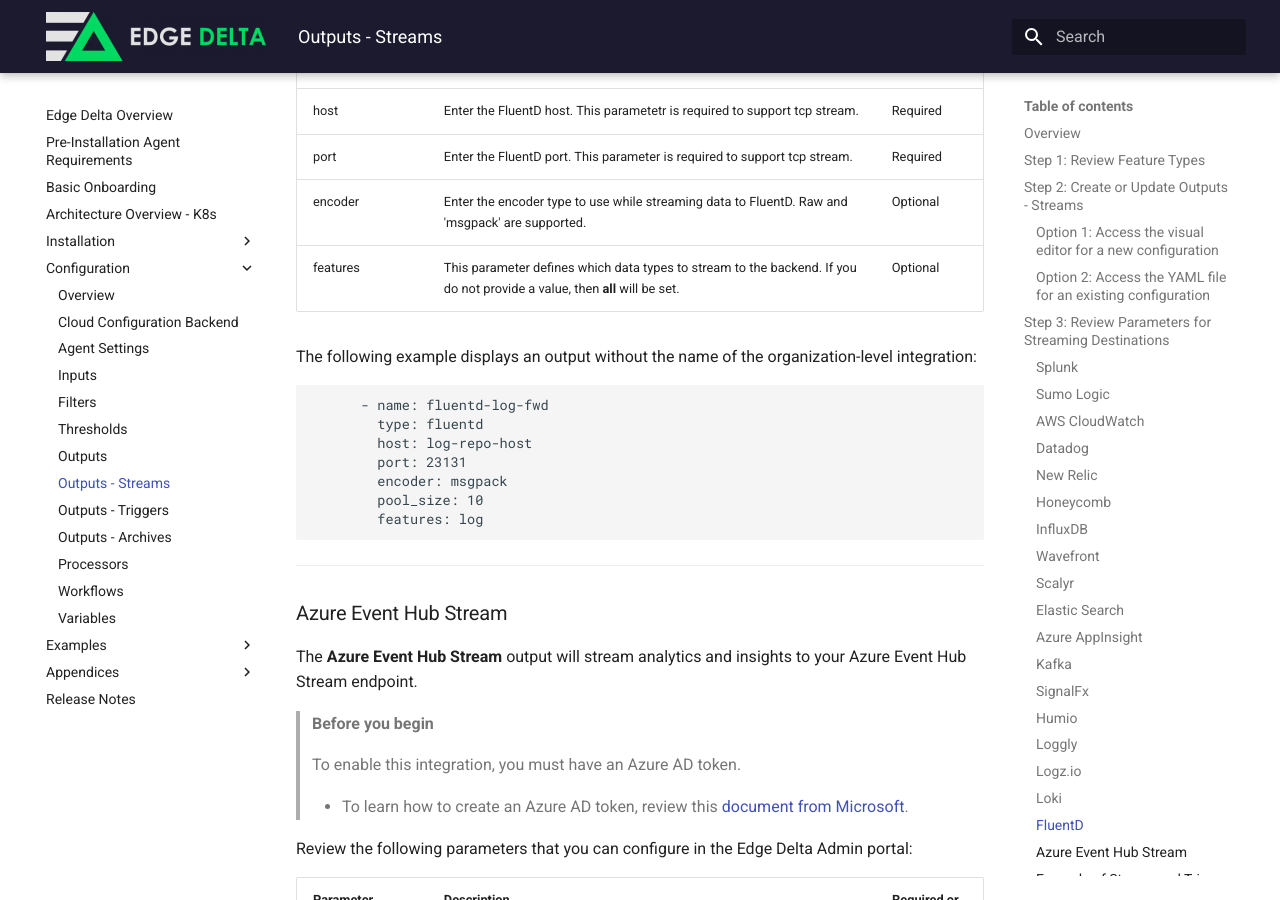
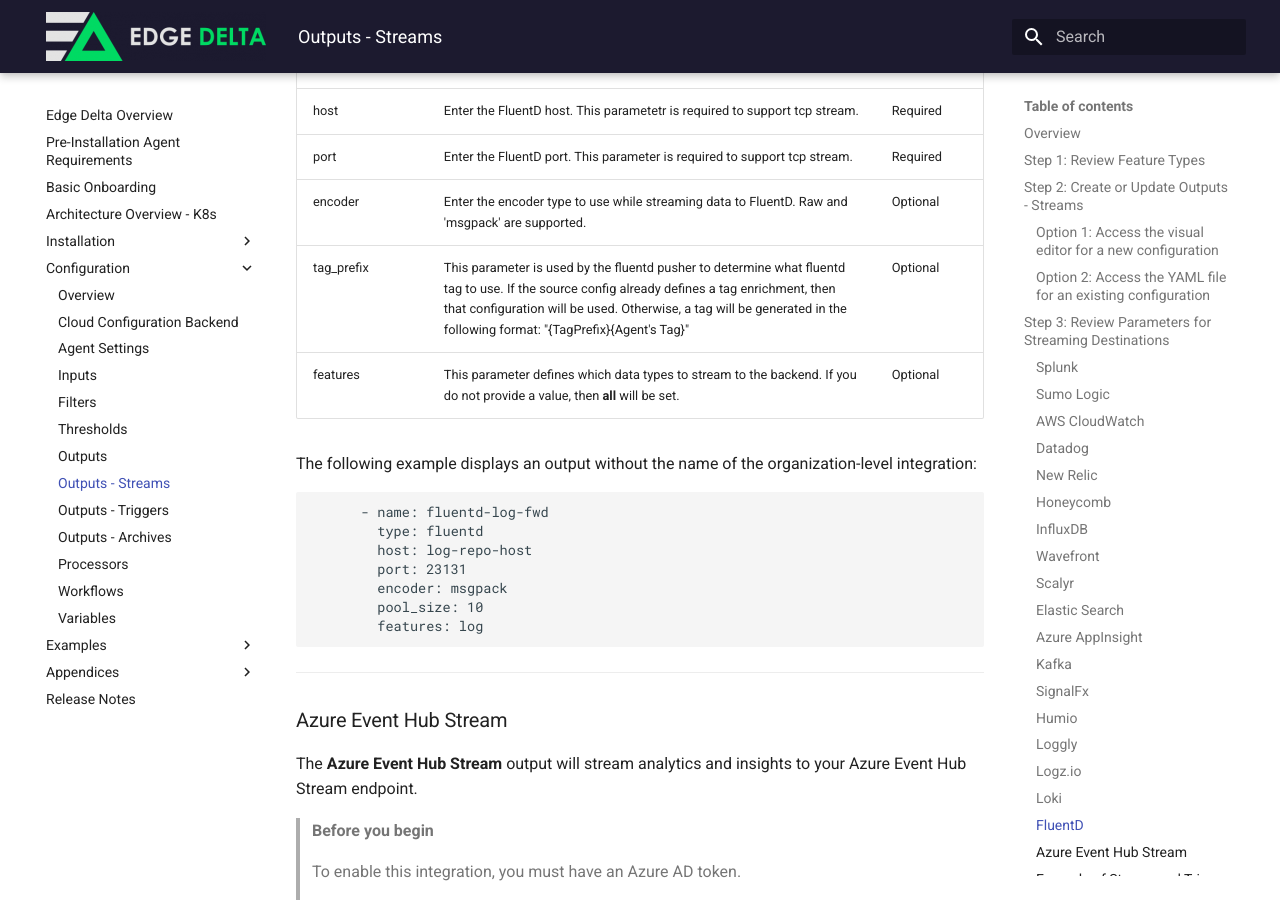
Before and after one commit to edgedelta/docs, an MkDocs documentation site: the page built from docs/configuration/outputs-streams.md, in a window 1280 px wide and 900 px high, scrolled down 23081 px. Built offline with MkDocs 1.6.1 and Material for MkDocs 9.7.7, drawn with Linux system fonts in a browser that asks for light colours.

Commit message:
add fluentd tag prefix (#79)
* add fluentd tag prefix

* Update outputs-streams.md

Co-authored-by: george-edgedelta <george@edgedelta.com>

```diff
--- a/docs/configuration/outputs-streams.md
+++ b/docs/configuration/outputs-streams.md
@@ -757,6 +757,7 @@ Review the following parameters that you can configure in the Edge Delta Admin p
 | host | Enter the FluentD host. This parametetr is required to support tcp stream. | Required |
 | port | Enter the FluentD port. This parameter is required to support tcp stream. | Required |
 | encoder | Enter the encoder type to use while streaming data to FluentD. Raw and 'msgpack' are supported. | Optional |
+| tag_prefix | This parameter is used by the fluentd pusher to determine what fluentd tag to use. If the source config already defines a tag enrichment, then that configuration will be used. Otherwise, a tag will be generated in the following format: "{TagPrefix}{Agent's Tag}" | Optional |
 | features | This parameter defines which data types to stream to the backend. If you do not provide a value, then **all** will be set.  | Optional |
 
 The following example displays an output without the name of the organization-level integration:
```
